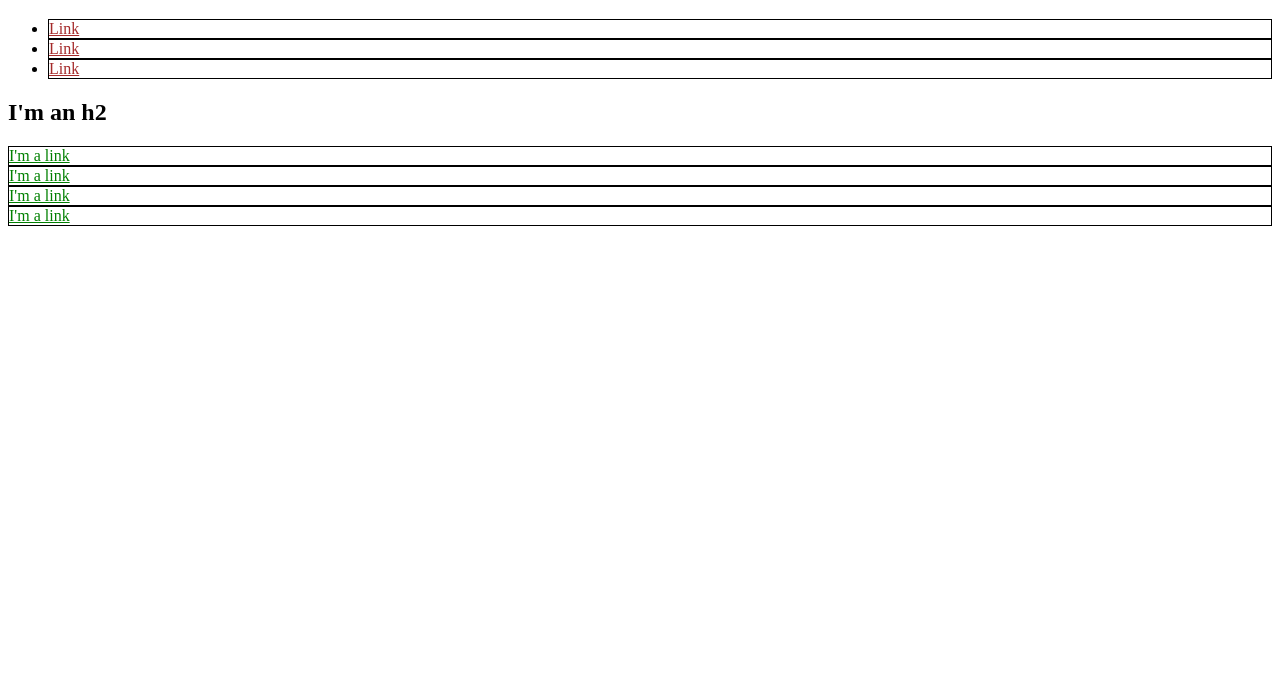
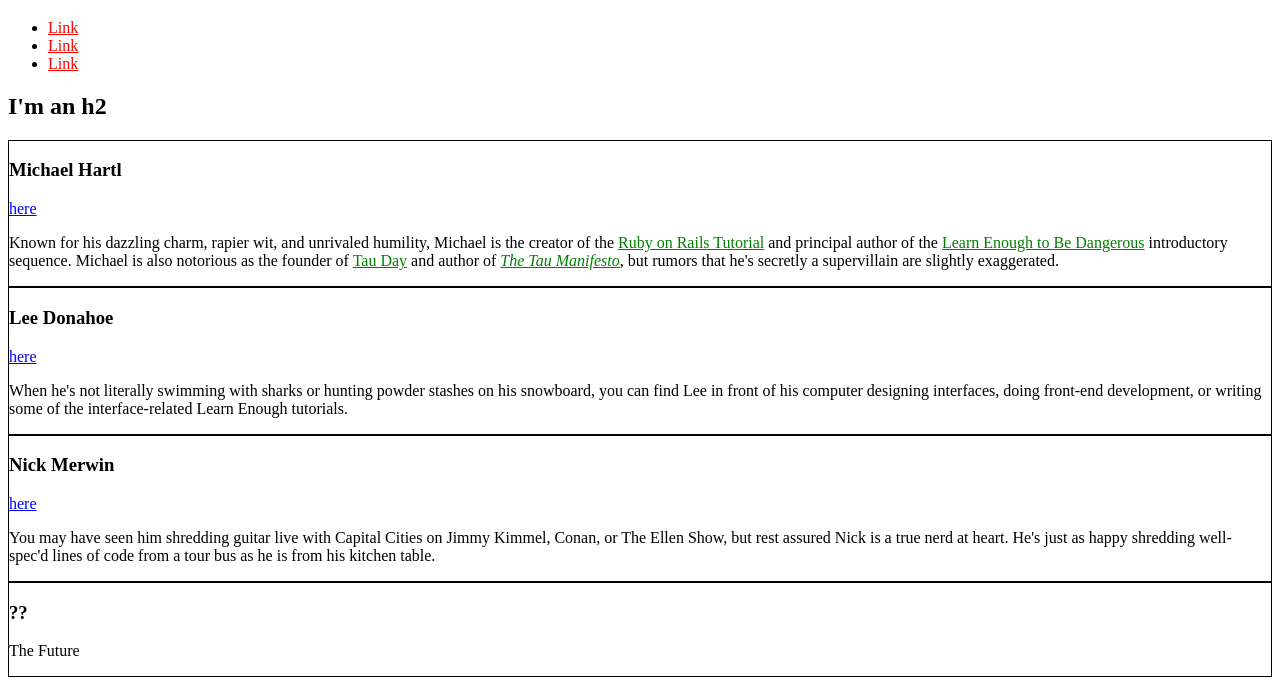
Before and after one commit to frojnd/frojnd.github.io, a plain HTML site: page index.html in a window 1280 px wide. Shown: the part 61-756 px from the top of the page. Drawn offline with Linux system fonts and the light colour scheme.

Commit message:
Playing with specificity

```diff
--- a/index.html
+++ b/index.html
@@ -5,19 +5,16 @@
     <meta charset="utf-8">
     <style>
       a {
-        color: brown;
+        color: red;
       }
-
-      li {
+      .bio-box {
         border: 1px solid black;
       }
-
-      div {
-        border: 1px solid black;
+      .bio-box a {
+        color: green;
       }
-
-      div a {
-        color: green;
+      a.social-link {
+        color: blue;
       }
     </style>
   </head>
@@ -35,17 +32,48 @@
       </li>
     </ul>
     <h2>I'm an h2</h2>
-    <div>
-      <a href="http://example.com/">I'm a link</a>
+    <div class="bio-box">
+      <h3>Michael Hartl</h3>
+      <a href="http://twitter.com/mhartl" class="social-link">here</a>
+      <p>
+        Known for his dazzling charm, rapier wit, and unrivaled humility,
+        Michael is the creator of the
+        <a href="http://railstutorial.org/">Ruby on Rails
+        Tutorial</a> and principal author of the
+        <a href="https://learnenough.com/">
+        Learn Enough to Be Dangerous</a> introductory sequence. Michael
+        is also notorious as the founder of
+        <a href="http://tauday.com/">Tau Day</a> and author of
+        <a href="http://tauday.com/tau-manifesto"><em>The Tau
+        Manifesto</em></a>, but rumors that he's secretly a supervillain
+        are slightly exaggerated.
+      </p>
     </div>
-    <div>
-      <a href="http://example.com/">I'm a link</a>
+    <div class="bio-box">
+      <h3>Lee Donahoe</h3>
+      <a href="https://twitter.com/leedonahoe" class="social-link">here</a>
+      <p>
+        When he's not literally swimming with sharks or hunting powder stashes on
+        his snowboard, you can find Lee in front of his computer designing
+        interfaces, doing front-end development, or writing some of the
+        interface-related Learn Enough tutorials.
+      </p>
     </div>
-    <div>
-      <a href="http://example.com/">I'm a link</a>
+    <div class="bio-box">
+      <h3>Nick Merwin</h3>
+      <a href="https://twitter.com/nickmerwin" class="social-link">here</a>
+      <p>
+        You may have seen him shredding guitar live with Capital Cities on Jimmy
+        Kimmel, Conan, or The Ellen Show, but rest assured Nick is a true nerd at
+        heart. He's just as happy shredding well-spec'd lines of code from a tour
+        bus as he is from his kitchen table.
+      </p>
     </div>
-    <div>
-      <a href="http://example.com/">I'm a link</a>
+    <div class="bio-box">
+      <h3>??</h3>
+      <p>
+        The Future
+      </p>
     </div>
   </body>
 </html>
```
